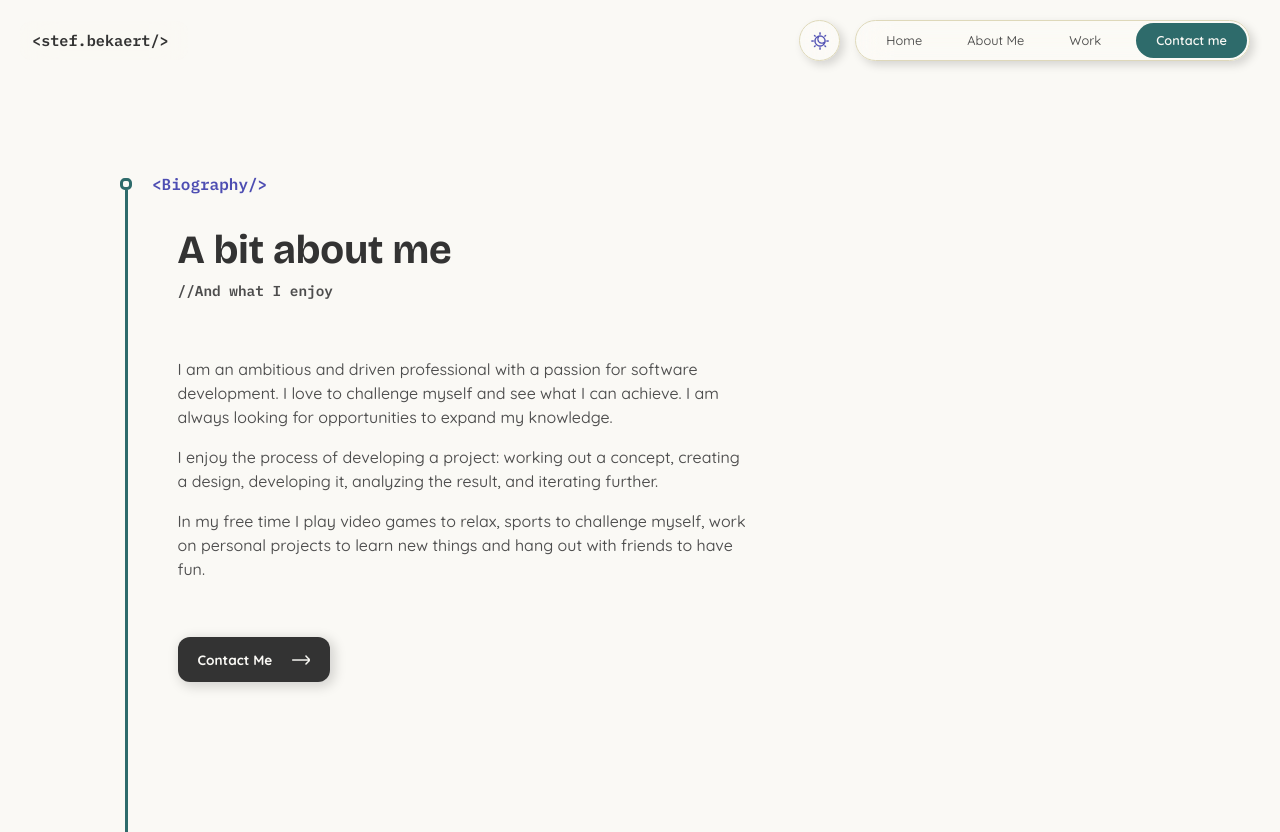
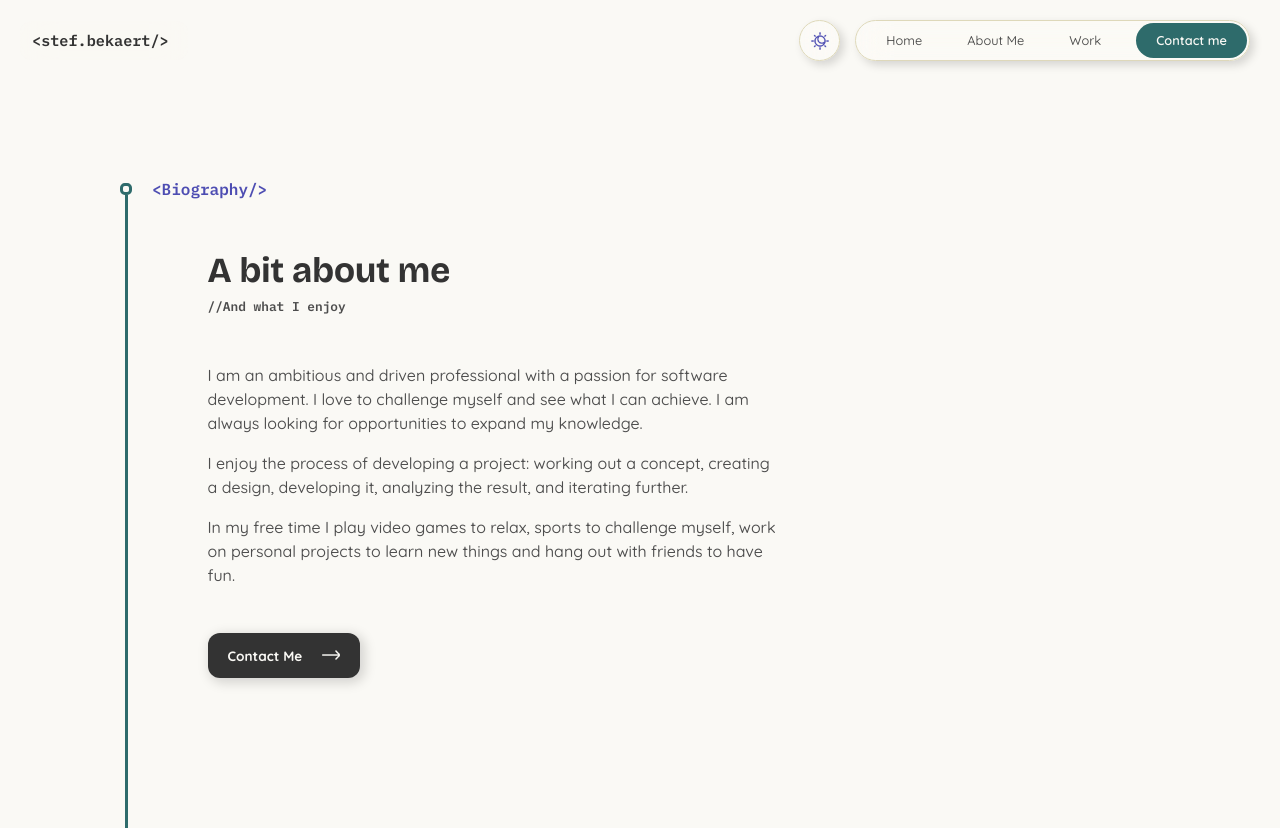
Before and after one commit to Stefdev13/stef-bekaert-portfolio, a React (Vite) app: page /about in a window 1280 px wide. Built offline with nearby package versions, Linux system fonts and the light colour scheme.

Commit message:
Biography section
Made some small styling changes

```diff
--- a/src/index.css
+++ b/src/index.css
@@ -80,7 +80,7 @@
 }
 
 .sectionHeading {
-  font-size: 2.5rem;
+  font-size: 2.2rem;
   font-weight: 700;
   font-family: var(--font-heading);
   color: var(--var-colour-text-heading);
@@ -88,7 +88,7 @@
 }
 
 .comment {
-  font-size: .9rem;
+  font-size: .8rem;
   font-family: var(--font-comment);
   color: var(--var-colour-text-muted);
   margin: 0px
--- a/src/pages/AboutPage.module.css
+++ b/src/pages/AboutPage.module.css
@@ -22,12 +22,13 @@
 .sectionContent {
   display: flex;
   flex-direction: column;
-  gap: 40px;
+  gap: 30px;
 
   max-width: 45vw;
   border-left: 3px solid var(--var-colour-primary);
 
-  padding-left: 50px;
+  padding-top: 20px;
+  padding-left: 80px;
   padding-bottom: 150px;
   margin-left: 124.5px;;
 
```
